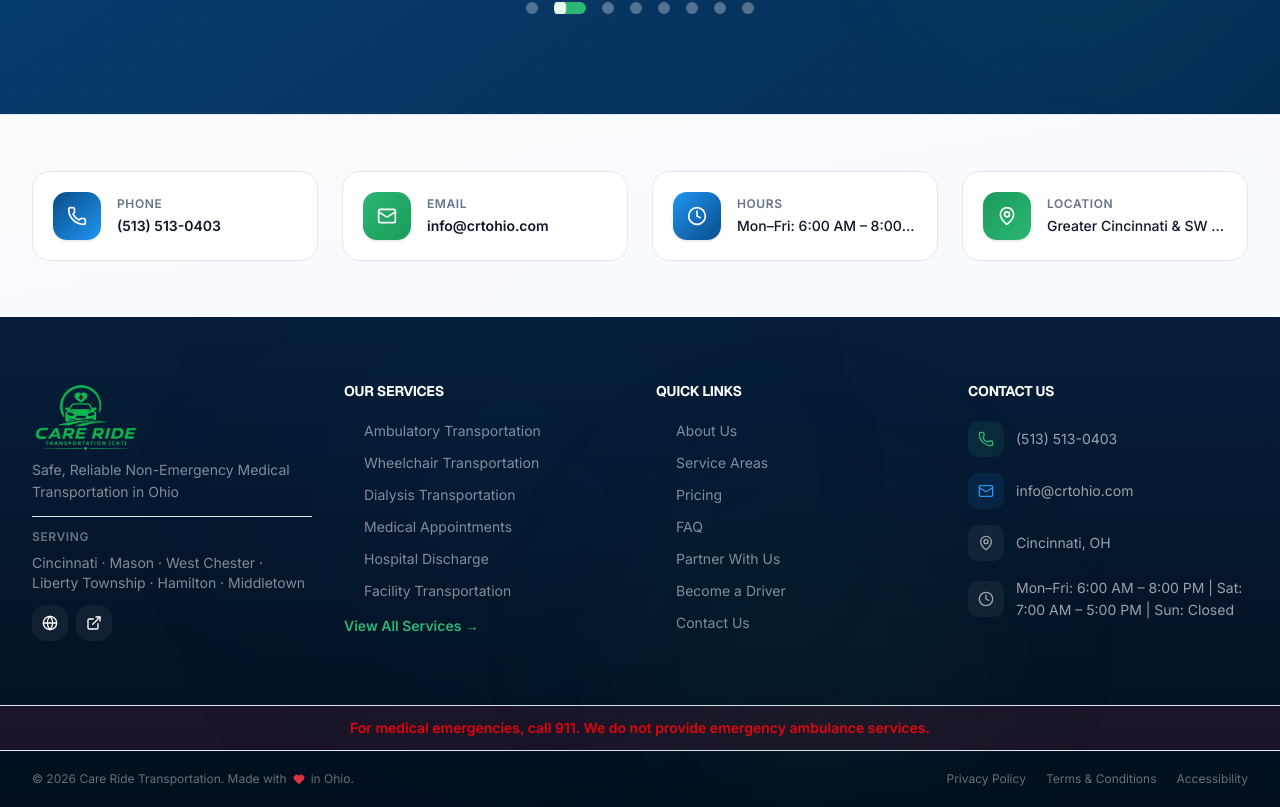
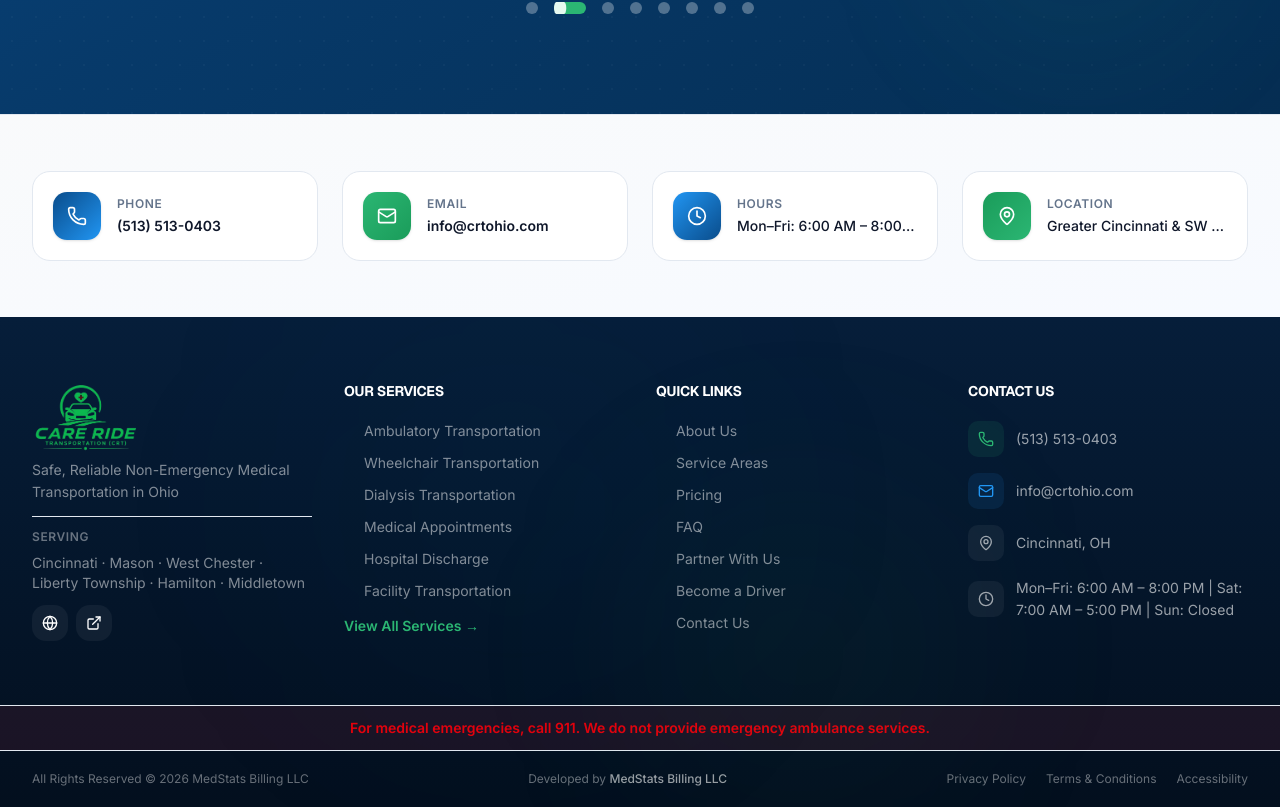
Before and after one commit to Ziya911/crtohio, a Next.js app: page / in a window 1280 px wide. Shown: the part 6585-7392 px from the top of the page. Built offline with nearby package versions, Linux system fonts and the light colour scheme; no server answers.

Commit message:
Developed by MedStats Billing LLC

```diff
--- a/components/layout/Footer.tsx
+++ b/components/layout/Footer.tsx
@@ -194,10 +194,25 @@ export function Footer() {
       {/* Bottom Bar */}
       <div className="border-t">
         <div className="container-custom py-5 flex flex-col sm:flex-row items-center justify-between gap-3">
-          <p className="flex items-center gap-1.5 text-xs text-white/40">
-            © {currentYear} {SITE_NAME}. Made with{" "}
-            <Heart className="h-3 w-3 text-emergency fill-emergency" /> in {BUSINESS_ADDRESS_REGION === 'FL' ? 'Florida' : 'Ohio'}.
-          </p>
+          <div className="flex flex-col sm:flex-row sm:items-center gap-1.5">
+            <p className="text-xs text-white/40">
+              All Rights Reserved © {currentYear} MedStats Billing LLC
+            </p>
+          </div>
+
+          <div className="flex flex-col sm:flex-row sm:items-center gap-1.5">
+            <p className="text-xs text-white/40">
+              Developed by{" "}
+              <a
+                href="https://medstatsbilling.com/"
+                target="_blank"
+                rel="noopener noreferrer"
+                className="text-white/60 hover:text-accent transition-colors font-medium"
+              >
+                MedStats Billing LLC
+              </a>
+            </p>
+          </div>
           <div className="flex items-center gap-5">
             <Link
               href="/privacy"
```
